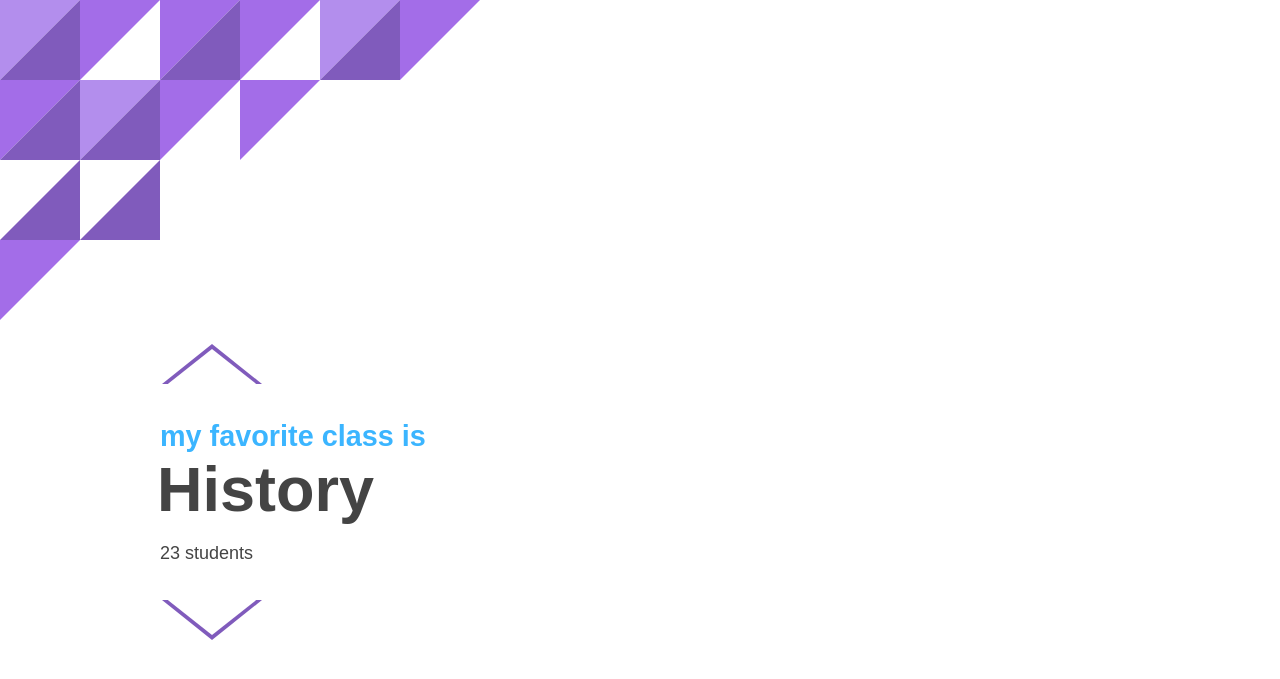
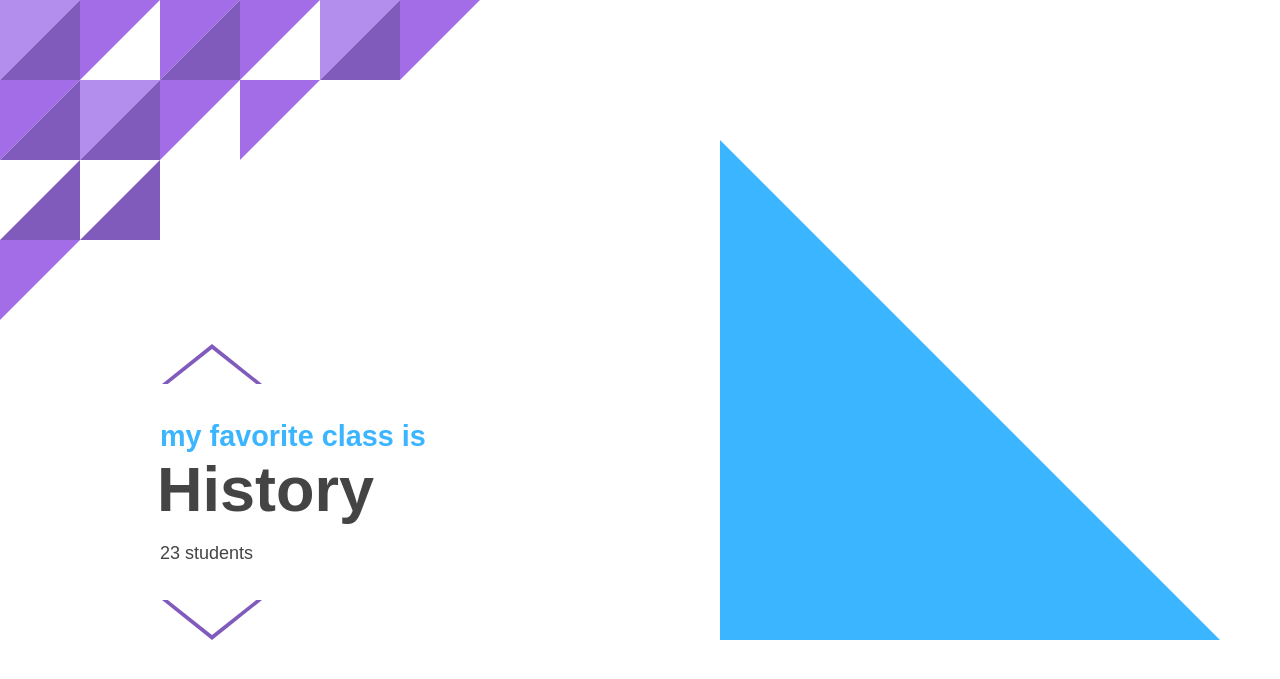
Before and after one commit to tatwater/higher-edge-triangles, a PHP site: page / in a window 1280 px wide. Shown: the top 679 px of the page. Run offline with PHP 8.4, Linux system fonts and the light colour scheme; style sheets or scripts are compiled from the project's sources; some libraries are stand-ins or nearby versions.

Commit message:
Add blue triangle preview

```diff
--- a/dev/index.php
+++ b/dev/index.php
@@ -39,5 +39,7 @@
       <p>23 students</p>
       <a href=""><span class="arrow down"></span></a>
     </div>
+    <div class="triangle">
+    </div>
   </body>
 </html>
--- /dev/null
+++ b/dev/scss/components/_gallery.scss
@@ -0,0 +1,14 @@
+.triangle {
+  border-color: transparent;
+  border-style: solid;
+  border-width: 0;
+  display: block;
+	height: 0;
+  position: absolute;
+    bottom: 160px;
+    left: 720px;
+  width: 0;
+
+  	border-bottom-color: $blue;
+    border-width: 0 500px 500px 0;
+}
--- a/dev/scss/styles.scss
+++ b/dev/scss/styles.scss
@@ -6,3 +6,4 @@
 
 @import "components/triangle-corner";
 @import "components/category-title";
+@import "components/gallery";
```
